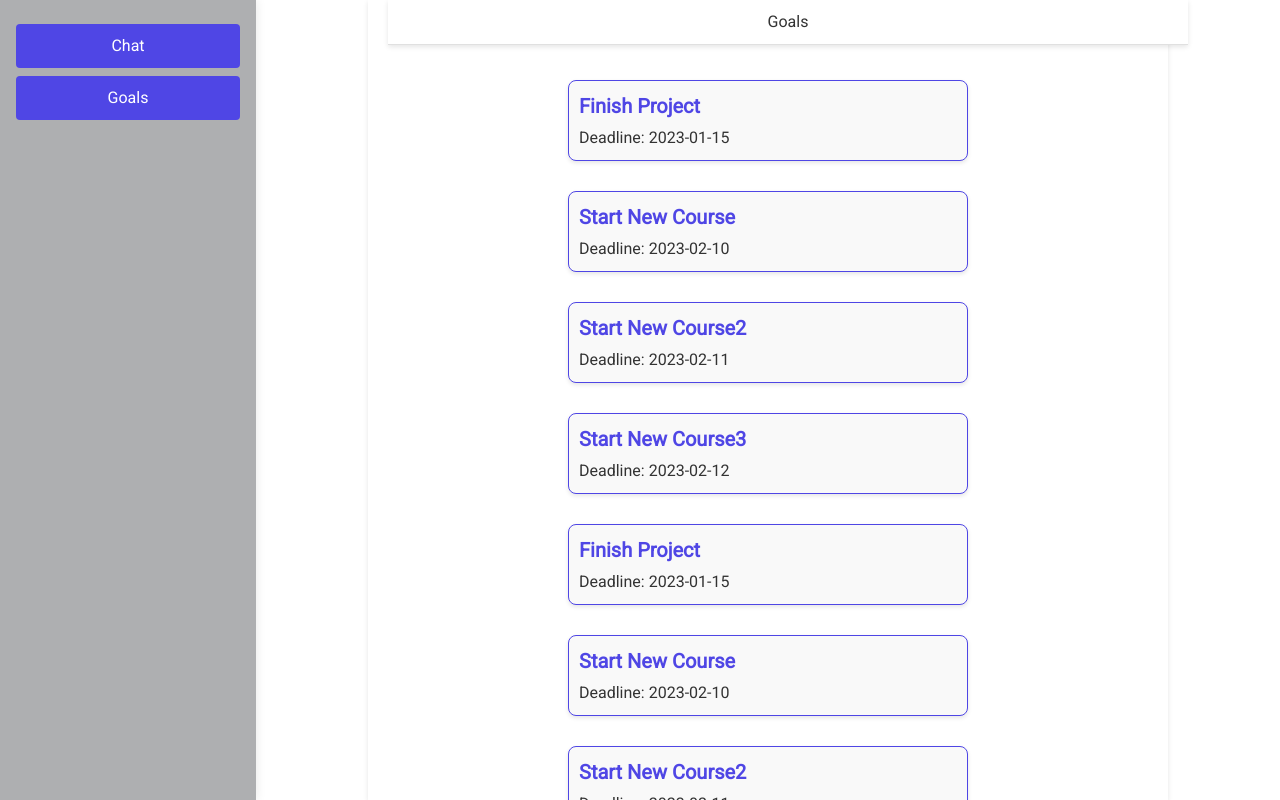
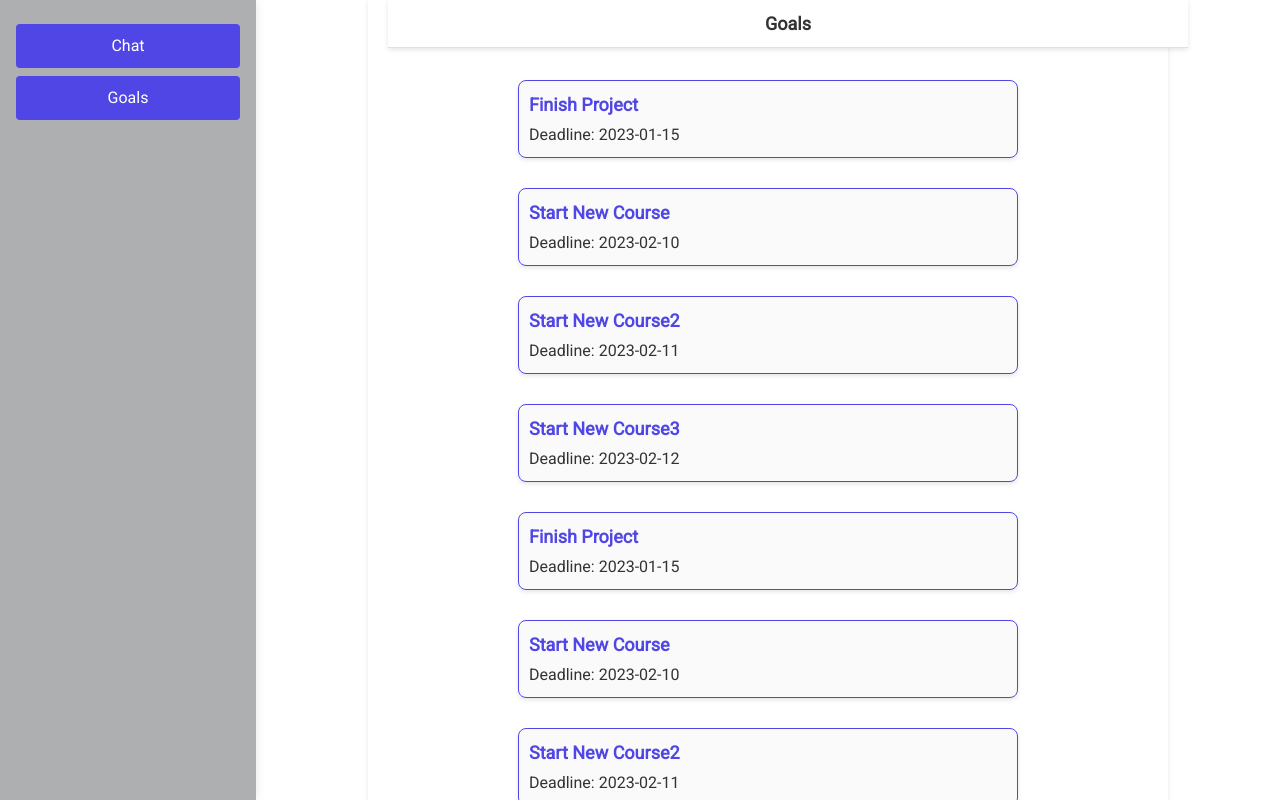
Before and after one commit to CousCous08/Fruit-Ion, a React (Create React App) app in the folder app/: page /goals in a window 1280 px wide. Built offline with nearby package versions, Linux system fonts and the light colour scheme.

Commit message:
Add Milestones page
when user clicks goal card, moves to milestone page

```diff
--- a/app/src/App.js
+++ b/app/src/App.js
@@ -5,6 +5,7 @@ import Login from './pages/Login';
 import Home from './pages/Home';
 import About from './pages/About';
 import GoalsPage from './pages/GoalsPage';
+import MilestonesPage from './pages/MilestonesPage';
 
 const App = () => (
   <BrowserRouter>
@@ -12,6 +13,7 @@ const App = () => (
       <Route path="/" element={<Login />} />
       <Route path="/chat" element={<Layout><Home /></Layout>} />
       <Route path="/goals" element={<Layout><GoalsPage /></Layout>} />
+      <Route path="/milestones/:goalId" element={<MilestonesPage />} />
     </Routes>
   </BrowserRouter>
 );
--- a/app/src/components/GoalCard.css
+++ b/app/src/components/GoalCard.css
@@ -1,16 +1,16 @@
 .goal-card {
-    width: 400px;
+    width: 500px;
     border: 1px solid #4F46E5; /* Blue border */
     margin: 10px;
     padding: 10px;
     border-radius: 8px; /* Rounded corners */
     box-shadow: 0 2px 4px rgba(0, 0, 0, 0.1); /* Subtle shadow */
-    background-color: #f9f9f9; /* Light background */
+    background-color: #f9f9f9d8; /* Light background */
   }
 
   .goal-card h2 {
     color: #4F46E5; /* Blue heading */
-    font-size: 20px;
+    font-size: 18px;
     font-weight: bold;
     margin-bottom: 5px;
   }
--- a/app/src/components/GoalCard.js
+++ b/app/src/components/GoalCard.js
@@ -1,9 +1,9 @@
 import React from 'react';
 import './GoalCard.css';
 
-const GoalCard = ({ name, deadline }) => {
+const GoalCard = ({ name, deadline, milestones, onClick }) => {
   return (
-    <div className="goal-card">
+    <div className="goal-card" onClick={onClick} style={{ cursor: 'pointer' }}>
       <h2>{name}</h2>
       <p>Deadline: {deadline}</p>
     </div>
--- a/app/src/pages/GoalsPage.css
+++ b/app/src/pages/GoalsPage.css
@@ -15,6 +15,8 @@
 }
 
 .goals-header {
+  font-weight: bold;
+  font-size: large;
   position: fixed;
   top: 0;
   width: 100%;
--- a/app/src/pages/GoalsPage.js
+++ b/app/src/pages/GoalsPage.js
@@ -1,4 +1,5 @@
 import React, { useEffect, useState, useRef } from 'react';
+import { useNavigate } from 'react-router-dom';
 import GoalCard from '../components/GoalCard';
 import './GoalsPage.css';
 
@@ -7,6 +8,7 @@ import './GoalsPage.css';
 const GoalsPage = () => {
     const [headerWidth, setHeaderWidth] = useState(0);
     const containerRef = useRef(null);
+    const navigate = useNavigate();
 
     useEffect(() => {
         const updateWidth = () => {
@@ -22,22 +24,33 @@ const GoalsPage = () => {
     }, []);
 
     const goals = [
-        { id: 1, name: "Finish Project", deadline: "2023-01-15" },
-        { id: 2, name: "Start New Course", deadline: "2023-02-10" },
-        { id: 3, name: "Start New Course2", deadline: "2023-02-11" },
-        { id: 4, name: "Start New Course3", deadline: "2023-02-12" },
-        { id: 5, name: "Finish Project", deadline: "2023-01-15" },
-        { id: 6, name: "Start New Course", deadline: "2023-02-10" },
-        { id: 7, name: "Start New Course2", deadline: "2023-02-11" },
-        { id: 8, name: "Start New Course3", deadline: "2023-02-12" },
+        { id: 1, name: "Finish Project", deadline: "2023-01-15", milestones: ["Research topic", "Create outline", "Write first draft"] },
+        { id: 2, name: "Start New Course", deadline: "2023-02-10", milestones: ["Research topic", "Create outline", "Write first draft"] },
+        { id: 3, name: "Start New Course2", deadline: "2023-02-11", milestones: ["Research topic", "Create outline", "Write first draft"] },
+        { id: 4, name: "Start New Course3", deadline: "2023-02-12", milestones: ["Research topic", "Create outline", "Write first draft"] },
+        { id: 5, name: "Finish Project", deadline: "2023-01-15", milestones: ["Research topic", "Create outline", "Write first draft"] },
+        { id: 6, name: "Start New Course", deadline: "2023-02-10", milestones: ["Research topic", "Create outline", "Write first draft"] },
+        { id: 7, name: "Start New Course2", deadline: "2023-02-11", milestones: ["Research topic", "Create outline", "Write first draft"] },
+        { id: 8, name: "Start New Course3", deadline: "2023-02-12", milestones: ["Research topic", "Create outline", "Write first draft"] },
     ];
+
+    const handleGoalClick = (goal) => {
+        // Navigate to the detailed goal page
+        navigate(`/milestones/${goal.id}`, { state: { goal } });
+    };
 
     return (
         <div ref={containerRef} className="goals-container">
             <h1 className="goals-header" style={{ width: `${headerWidth}px` }}>Goals</h1>
             <div className="goals-list">
                 {goals.map(goal => (
-              <GoalCard key={goal.name} name={goal.name} deadline={goal.deadline} />
+                    <GoalCard
+                        key={goal.id}
+                        name={goal.name}
+                        deadline={goal.deadline}
+                        milestones={goal.milestones}
+                        onClick={() => handleGoalClick(goal)}
+                    />
                 ))}
             </div>
         </div>
--- /dev/null
+++ b/app/src/pages/MilestonesPage.js
@@ -0,0 +1,22 @@
+import React from 'react';
+import { useLocation } from 'react-router-dom';
+
+const MilestonesPage = () => {
+  const location = useLocation();
+  const goal = location.state.goal;
+
+  return (
+    <div>
+      <h1>{goal.name}</h1>
+      <p>Deadline: {goal.deadline}</p>
+      <h3>Milestones</h3>
+      <ul>
+        {goal.milestones.map((milestone, index) => (
+          <li key={index}>{milestone}</li>
+        ))}
+      </ul>
+    </div>
+  );
+};
+
+export default MilestonesPage;
```
Lines whose indentation alone changed are shown as unchanged.
